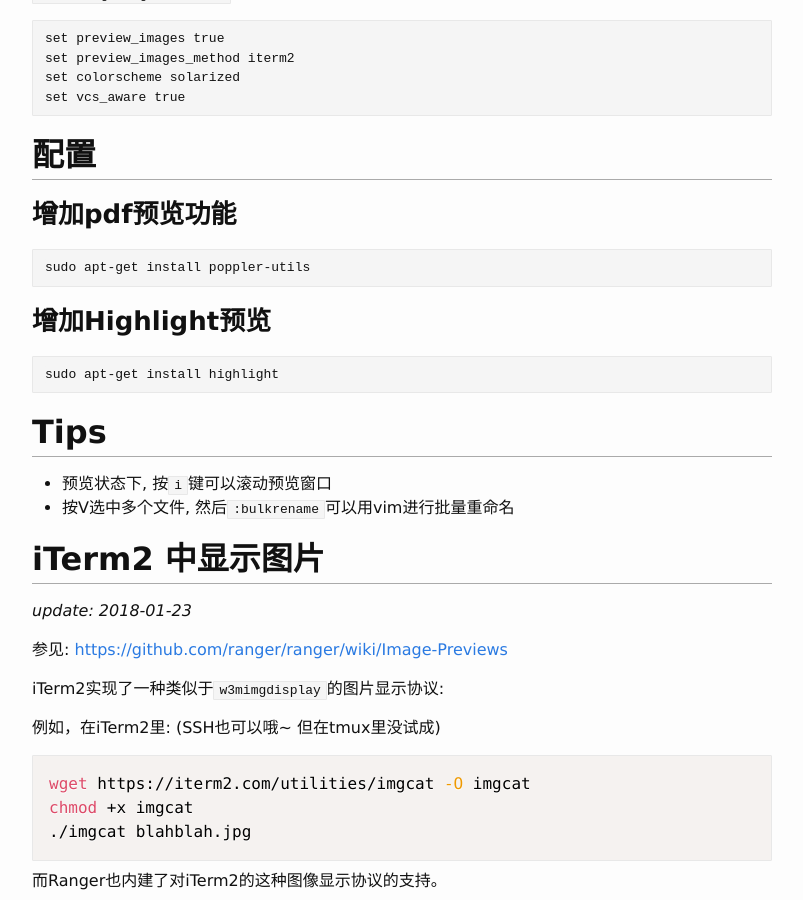
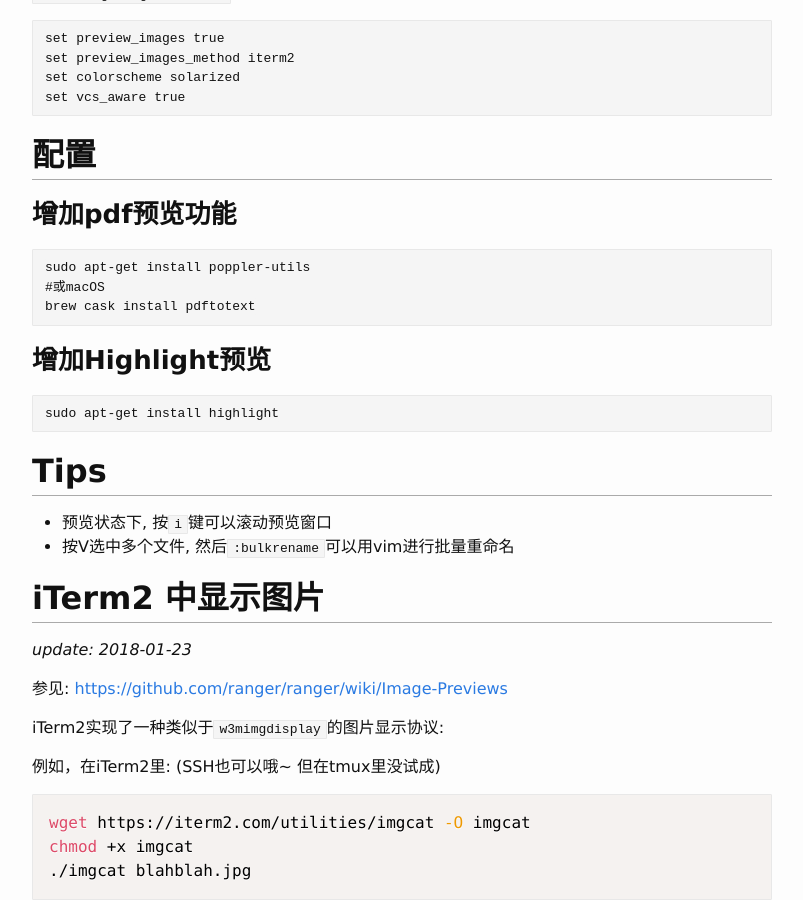
Before and after one commit to scateu/scateu.github.io, a Jekyll site: the page built from _posts/2014-03-01-ranger-init-configure.md, in a window 1280 px wide and 900 px high, scrolled down 571 px. Shown: the whole window, without its empty margins (238-1041 px from the left). Built offline with Jekyll 4.4.1, drawn with Linux system fonts in a browser that asks for light colours; nearby versions of some CDN libraries; comment, search, counter and statistics services are not loaded.

Commit message:
Tue Jan 23 22:02:22 CST 2018

```diff
--- a/_posts/2014-03-01-ranger-init-configure.md
+++ b/_posts/2014-03-01-ranger-init-configure.md
@@ -29,6 +29,9 @@
 ### 增加pdf预览功能
 
     sudo apt-get install poppler-utils
+    #或macOS
+    brew cask install pdftotext
+
 
 ### 增加Highlight预览
 
```
